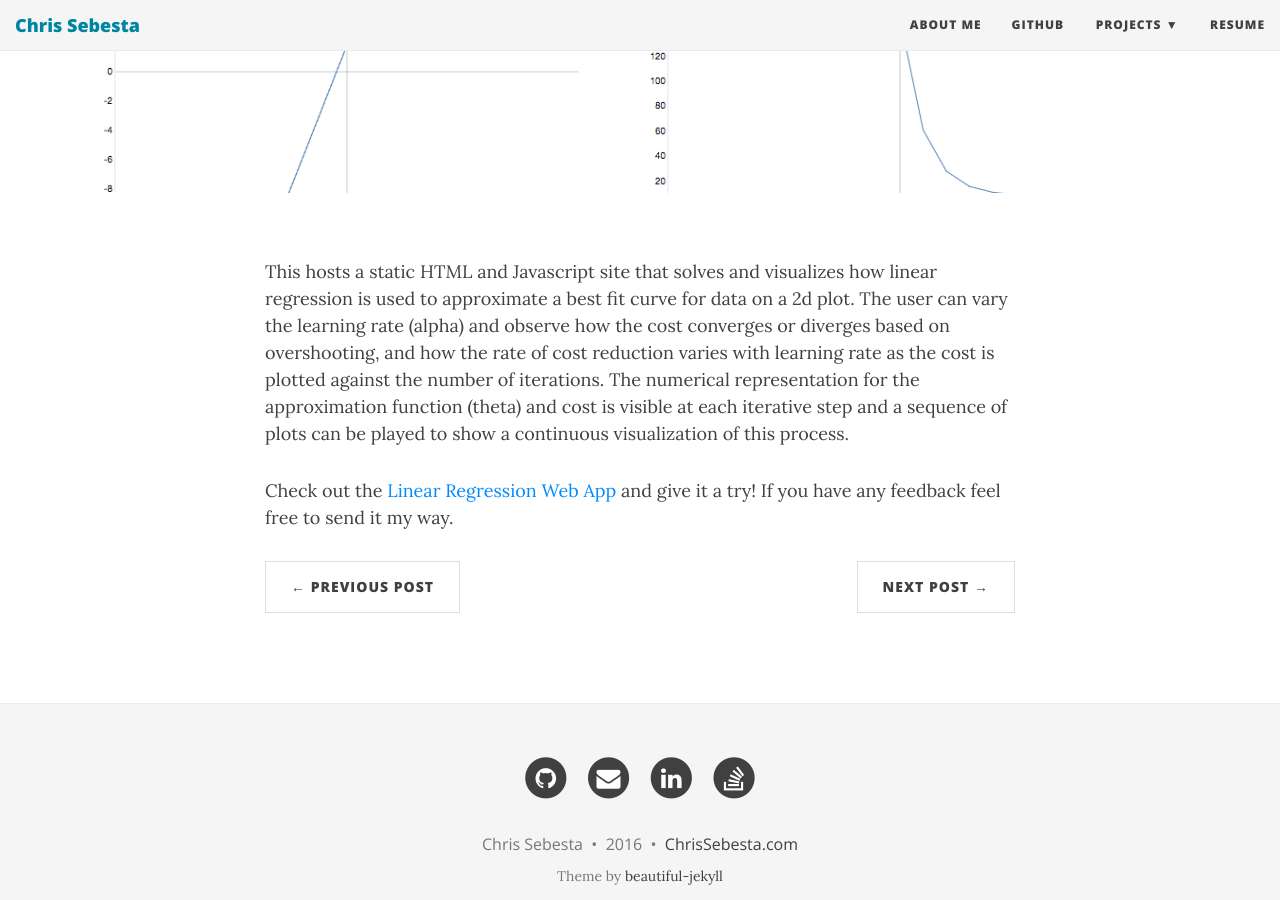
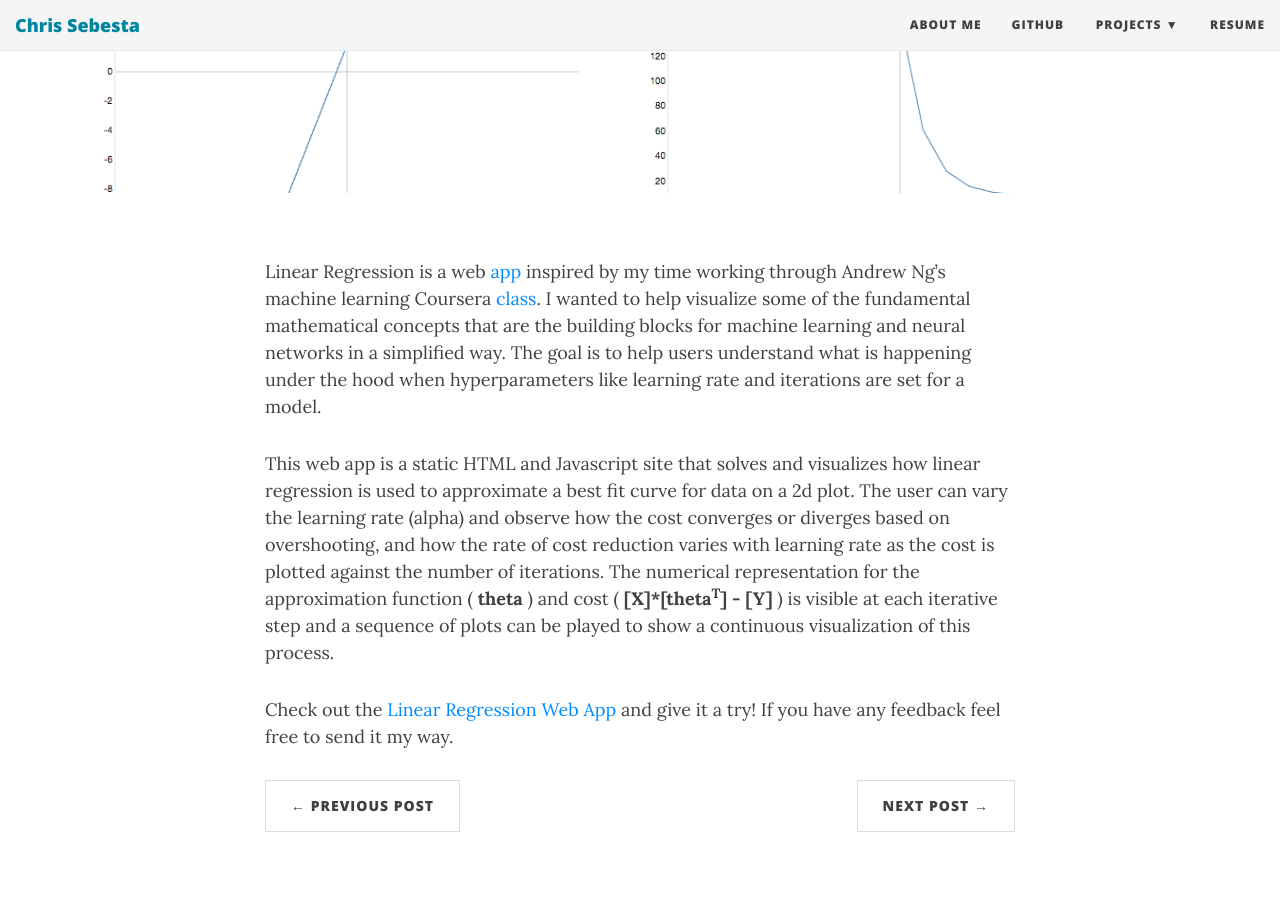
Before and after one commit to zebesta/zebesta.github.io, a Jekyll site: the page built from _posts/2016-11-26-linearregression.markdown, in a window 1280 px wide and 900 px high, scrolled down 289 px. Built offline with Jekyll 4.4.1, drawn with Linux system fonts in a browser that asks for light colours; nearby versions of some CDN libraries.

Commit message:
reworked linear regression and added some math

```diff
--- a/_posts/2016-11-26-linearregression.markdown
+++ b/_posts/2016-11-26-linearregression.markdown
@@ -5,7 +5,10 @@ date:   2016-11-28 18:05:12 -0400
 categories: Javascript
 bigimg: /img/linearregression.png
 ---
-This hosts a static HTML and Javascript site that solves and visualizes how linear regression is used to approximate a best fit curve for data on a 2d plot. The user can vary the learning rate (alpha) and observe how the cost converges or diverges based on overshooting, and how the rate of cost reduction varies with learning rate as the cost is plotted against the number of iterations. The numerical representation for the approximation function (theta) and cost is visible at each iterative step and a sequence of plots can be played to show a continuous visualization of this process.
+Linear Regression is a web [app][linear-regression] inspired by my time working through Andrew Ng's machine learning Coursera [class](https://www.coursera.org/learn/machine-learning). I wanted to help visualize some of the fundamental mathematical concepts that are the building blocks for machine learning and neural networks in a simplified way. The goal is to help users understand what is happening under the hood when hyperparameters like learning rate and iterations are set for a model.
+
+
+This web app is a static HTML and Javascript site that solves and visualizes how linear regression is used to approximate a best fit curve for data on a 2d plot. The user can vary the learning rate (alpha) and observe how the cost converges or diverges based on overshooting, and how the rate of cost reduction varies with learning rate as the cost is plotted against the number of iterations. The numerical representation for the approximation function ( **theta** ) and cost ( **[X]\*[theta<sup>T</sup>] - [Y]** ) is visible at each iterative step and a sequence of plots can be played to show a continuous visualization of this process.
 
 
 Check out the [Linear Regression Web App][linear-regression] and give it a try! If you have any feedback feel free to send it my way.
```
